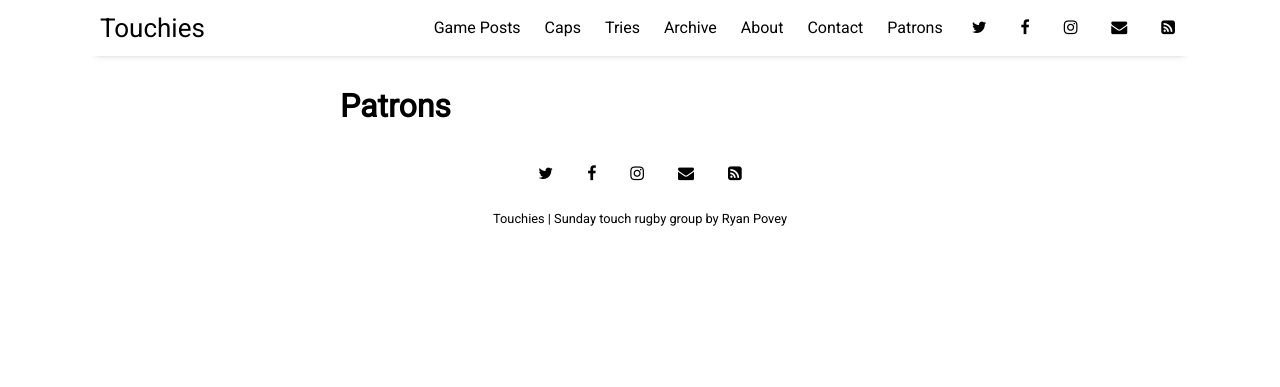
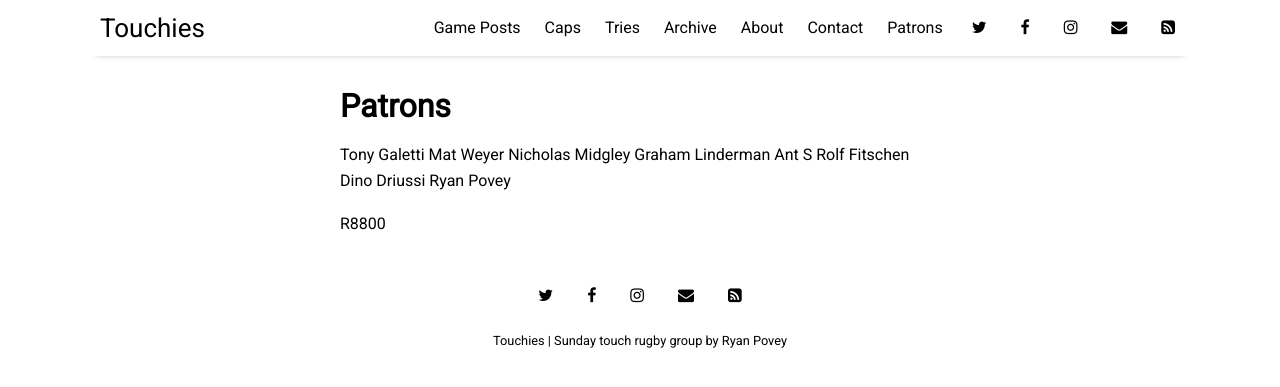
Before and after one commit to sundayrugby/sundayrugby.github.io, a Jekyll site: the page built from pages/patrons.md, in a window 1280 px wide. Shown: the top 387 px of the page. Built offline with Jekyll 4.4.1, drawn with Linux system fonts in a browser that asks for light colours; nearby versions of some CDN libraries.

Commit message:
Update patrons.md

```diff
--- a/pages/patrons.md
+++ b/pages/patrons.md
@@ -3,3 +3,15 @@ layout: page
 title: Patrons
 permalink: /patrons
 ---
+
+Tony Galetti
+Mat Weyer
+Nicholas Midgley
+Graham Linderman
+Ant S
+Rolf Fitschen
+Dino Driussi
+Ryan Povey
+
+
+R8800
```
